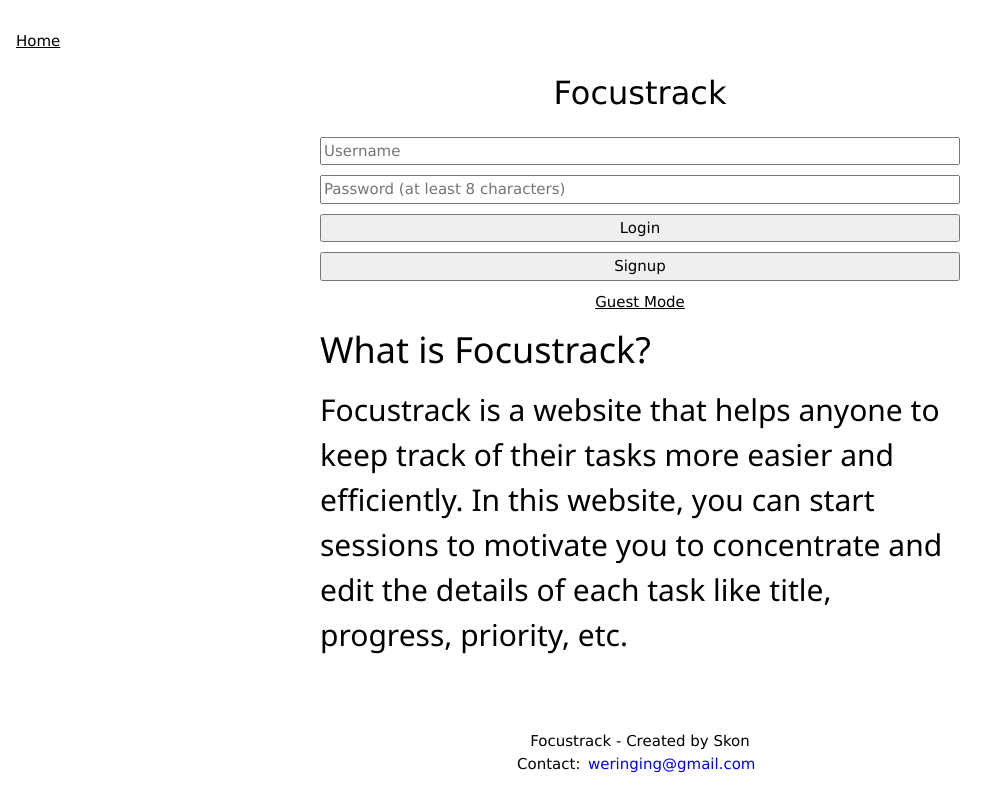
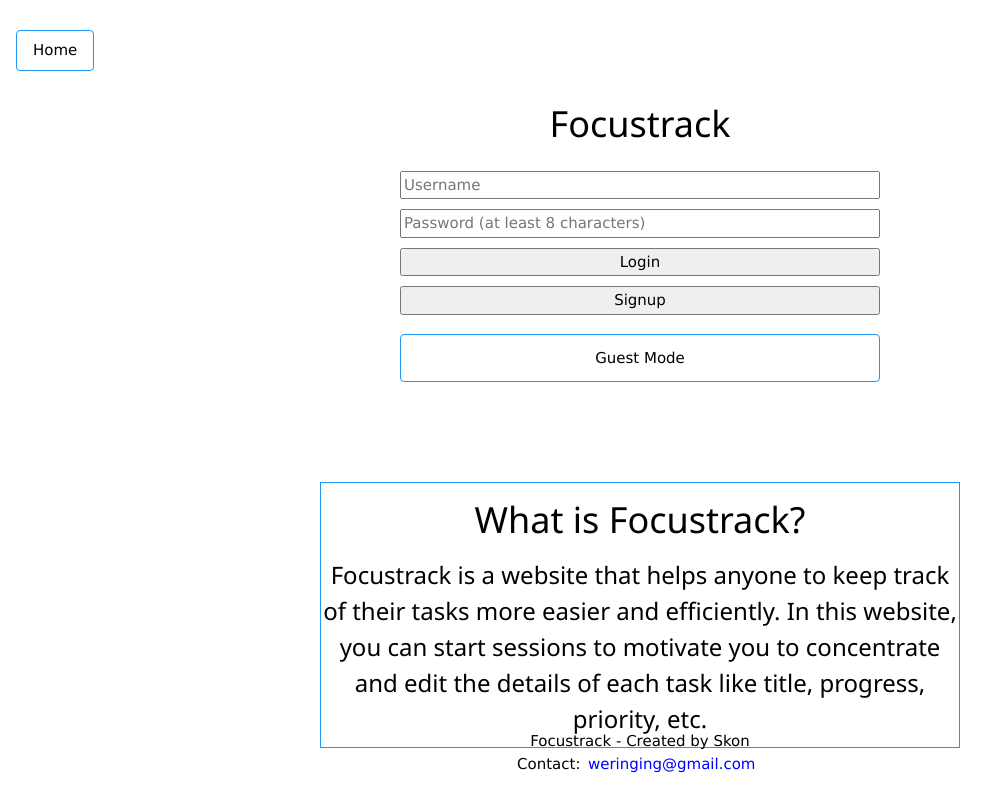
Before and after one commit to skonned/Focustrack, a Flask app: page / in a window 1280 px wide. Shown: the whole page, without its empty margins (0-1007 px from the left). Run offline with Flask 3, Linux system fonts and the light colour scheme.

Commit message:
Made the website look a bit better.

```diff
--- a/static/static.css
+++ b/static/static.css
@@ -28,19 +28,28 @@
 }
 
 .login-form {
+    max-width: 480px;
+    margin: 0 auto 1.25rem;
     display: flex;
     flex-direction: column;
     gap: 10px;
 }
 
-.guest-button {
+.guest-button.w3-button.w3-round.w3-border.w3-border-blue {
     display: block;
-    margin-top: 10px;
+    width: 480px;
+    margin: 12px auto 0;
+    padding: 0.8rem 1.2rem;
     text-align: center;
 }
 
 .error-message {
     margin-bottom: 40px;
+    text-align: center;
+}
+
+.description{
+    margin-top: 100px;
     text-align: center;
 }
 
--- a/templates/base.html
+++ b/templates/base.html
@@ -10,18 +10,20 @@
 <body>
     <header class="site-header">
         <div class="w3-container w3-margin-bottom">
-            <a href="/" class="header-logo">Home</a>
+            <a href="/" class="header-logo w3-button w3-round w3-border w3-border-blue">Home</a>
         </div>
+
     <main>
         {% block content %}{% endblock %}
     </main>
-</body>
-<footer class="site-footer">
+
+    <footer class="site-footer">
     <p>
         Focustrack - Created by Skon
         <br>
          Contact:<a href="mailto:weringing@gmail.com">weringing@gmail.com</a>
         <br>
     </p>
-</footer>
+    </footer>
+</body>
 </html>
--- a/templates/dashboard.html
+++ b/templates/dashboard.html
@@ -4,7 +4,7 @@
 {% block content %}
 <div class="container">
     <h1>Welcome {{username}}!</h1>
-    <a href="/logout" class="logout-button">Logout</a>
+    <a href="/logout" class="w3-button w3-round w3-border w3-border-blue">Logout</a>
 </div>
 
 <form class="w3-container" action="/add_task" method="POST">
--- a/templates/home.html
+++ b/templates/home.html
@@ -6,7 +6,7 @@
 <div class="auth-container">
 
     <div class="home-title">
-        <p1>Focustrack</p1>
+        <h1>Focustrack</h1>
     </div>
 
     <form class="login-form" id="auth-form" method="post">
@@ -24,15 +24,16 @@
         <input type="submit" value="Signup" formaction="/signup"> <!-- If user clicks signup, use the signup route -->
     </form>
 
-    <a class="guest-button" href="/guest">Guest Mode</a>
+    <a class="guest-button w3-button w3-round w3-border w3-border-blue" href="/guest">Guest Mode</a>
 
     {% if error %}
         <div class="error-message">
             <p style="color: red;">{{ error }}</p>
         </div>
     {% endif %}
-
+    <div class="description w3-border w3-border-blue">
     <h1>What is Focustrack?</h1>
-    <h2>Focustrack is a website that helps anyone to keep track of their tasks more easier and efficiently. In this website, you can start sessions to motivate you to concentrate and edit the details of each task like title, progress, priority, etc.</h2>
+    <h3>Focustrack is a website that helps anyone to keep track of their tasks more easier and efficiently. In this website, you can start sessions to motivate you to concentrate and edit the details of each task like title, progress, priority, etc.</h3>
+    </div>
 </div>
 {% endblock %}
--- a/templates/task.html
+++ b/templates/task.html
@@ -15,5 +15,5 @@
     {% endif %}
 </h3>
 
-<a href="/logout" class="logout-button">Logout</a>
+<a href="/logout" class="w3-button w3-round w3-border w3-border-blue">Logout</a>
 {% endblock %}
```
Also changed, not shown: instance/focustrack.db.
